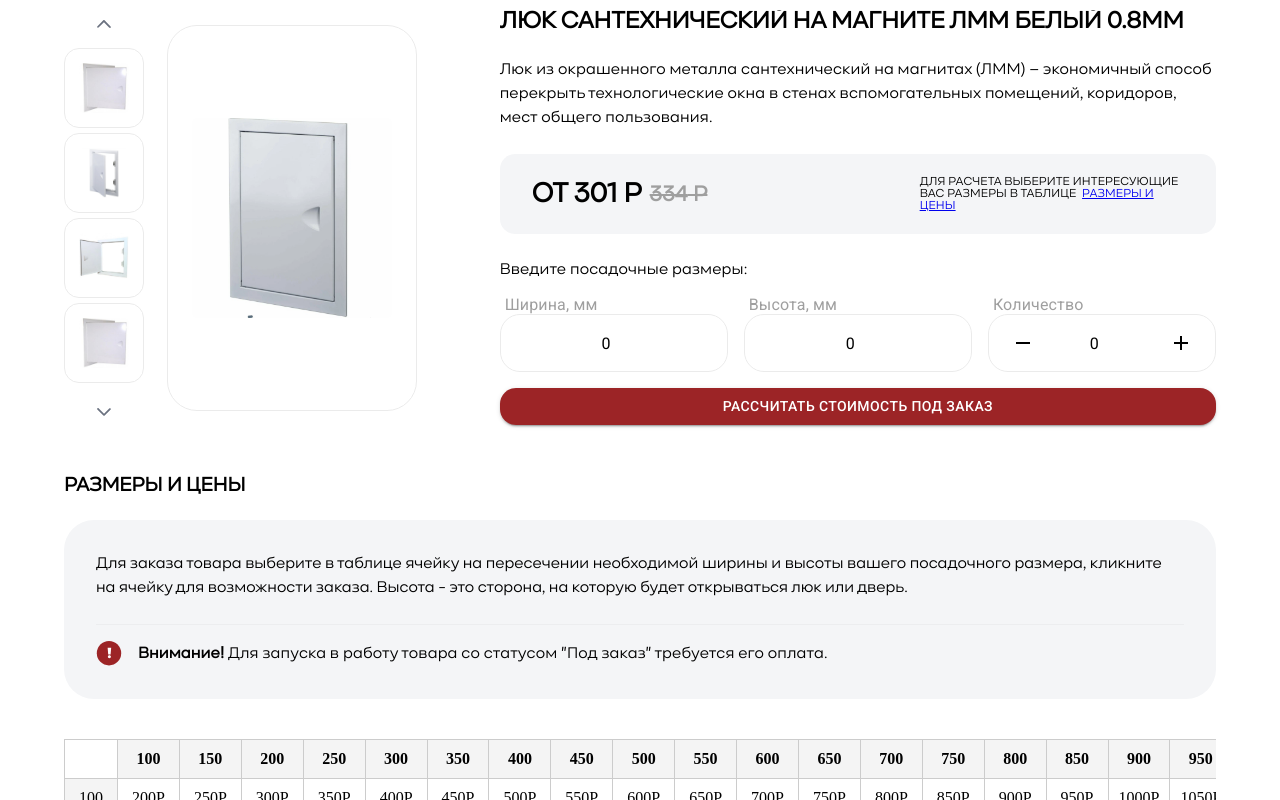
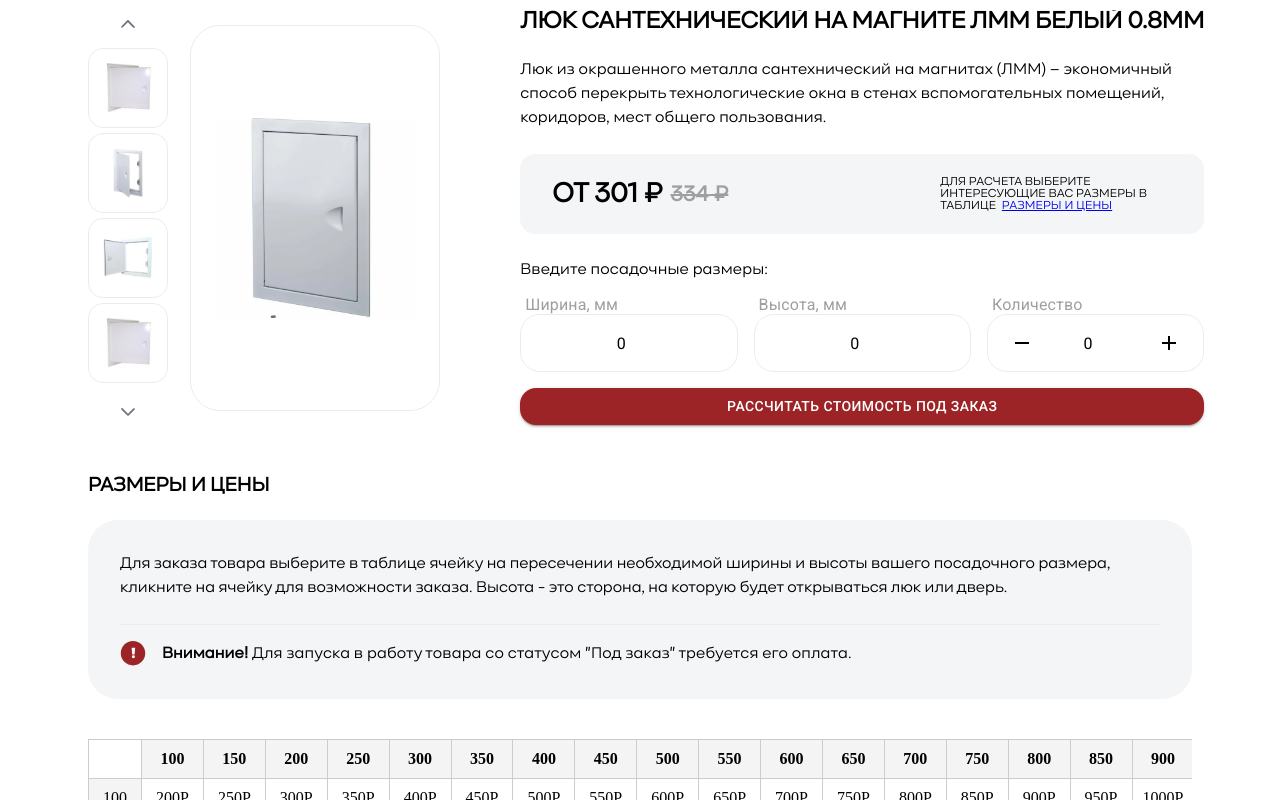
Before and after one commit to stalk94/comerce-tests, a React (Vite) app: page / in a window 1280 px wide. Built offline with nearby package versions, Linux system fonts and the light colour scheme.

Commit message:
modified:   src/catalog/index.tsx 	modified:   src/catalog/item/bottom.tsx 	modified:   src/catalog/item/description.tsx 	modified:   src/component/table.tsx

```diff
--- a/src/catalog/index.tsx
+++ b/src/catalog/index.tsx
@@ -2,12 +2,14 @@ import React from "react";
 import TopSegment from './item/top';
 import CenterSegment from './item/center';
 import BottomSegment from './item/bottom';
+import { Container } from "@mui/material";
 import '../styles/item-catalog.css';
 import o1 from '../images/1.png';
 import o2 from '../images/2.png';
 import o3 from '../images/3.png';
 import o4 from '../images/4.png';
 import o5 from '../images/5.png';
+
 
 
 
@@ -52,7 +54,12 @@ const items: ItemProduct[] = [
 export default function({  }) {
 
     return (
-        <div className="CatalogItem">
+        <Container
+            className="CatalogItem"
+            sx={{
+
+            }}
+        >
             <TopSegment
                 item={items[0]}
             />
@@ -62,6 +69,6 @@ export default function({  }) {
             <BottomSegment
                 item={items[0]}
             />
-        </div>
+        </Container>
     );
 }
--- a/src/catalog/item/bottom.tsx
+++ b/src/catalog/item/bottom.tsx
@@ -83,7 +83,9 @@ export default function ({ item }: { item: ItemProduct }) {
 
             {/* навигатор по доп инофрмации товара */}
             <NavigationTab
-                sx={{mt: 10}}
+                sx={{
+                    mt: 5
+                }}
                 activeIndex={activeIndex}
                 onChange={handlerChangeNavigationTab}
             />
--- a/src/catalog/item/description.tsx
+++ b/src/catalog/item/description.tsx
@@ -1,6 +1,5 @@
 import React from "react";
 import { Box, Paper, Typography, Button } from "@mui/material";
-import useWindowSize from '../../hooks/resize';
 import { NumberInput } from '../../component/input';
 import { ItemProduct } from '../index';
 
@@ -33,6 +32,7 @@ const BlockPrice =({ item })=> {
                 borderRadius: '15px',
             }}
         >
+
             <Box
                 sx={{
                     minWidth: '180px',
@@ -50,7 +50,7 @@ const BlockPrice =({ item })=> {
                         textAlign: 'center'
                     }}
                 >
-                    От {item.price?.current} P
+                    От { item.price?.current } ₽
                 </Typography>
                 <Typography color="black"
                     sx={{
@@ -65,7 +65,7 @@ const BlockPrice =({ item })=> {
                         color: '#9F9F9F'
                     }}
                 >
-                    {item?.price?.old || calculate()} P
+                    { item?.price?.old || calculate() } ₽
                 </Typography>
             </Box>
 
@@ -112,7 +112,8 @@ export const DescriptionSegment =({ item, nameComponent }: DescriptionSegmentPro
             <Box
                 sx={{
                     display: 'flex',
-                    flexDirection: 'column'
+                    flexDirection: 'column',
+                    //mx: 1
                 }}
             >
 
--- a/src/component/table.tsx
+++ b/src/component/table.tsx
@@ -1,15 +1,16 @@
 import React, { useState } from "react";
 import '../styles/table.css';
-import { Box, Typography } from "@mui/material";
+import { Box, Typography, useMediaQuery } from "@mui/material";
 
 
 const TableFooter =()=> {
+	const isMobile = useMediaQuery('(max-width:600px)');
+
 	return(
 		<Box
 			sx={{
 				display: 'flex',
-				flexDirection: 'row',
-				alignItems: 'center',
+				flexDirection: isMobile ? 'column' :'row',
 				mt: 3,
 				ml: 0.5
 			}}
@@ -26,6 +27,7 @@ const TableFooter =()=> {
 				</svg>
 
 				<Typography
+					color='textDisabled'
 					sx={{
 						fontFamily: 'Kinetika, sans-serif',
 						fontWeight: 400,
@@ -39,12 +41,14 @@ const TableFooter =()=> {
 					стандартные размеры (всегда в наличии)
 				</Typography>
 			</Box>
+
 			<Box
 				sx={{
 					display: 'flex',
 					flexDirection: 'row',
 					alignItems: 'center',
-					ml: 5
+					ml: !isMobile && 5,
+					mt: isMobile && 1
 				}}
 			>
 				<svg width="10" height="10" viewBox="0 0 8 8" fill="none" xmlns="http://www.w3.org/2000/svg">
@@ -53,6 +57,7 @@ const TableFooter =()=> {
 
 
 				<Typography
+					color='textDisabled'
 					sx={{
 						fontFamily: 'Kinetika, sans-serif',
 						fontWeight: 400,
```
